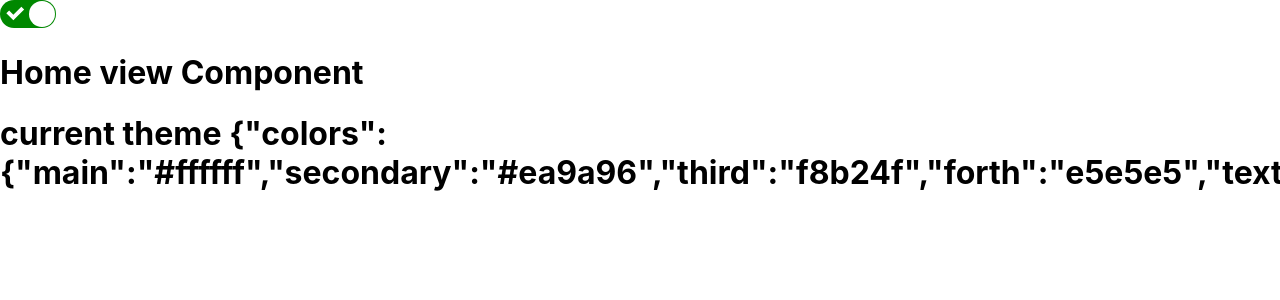
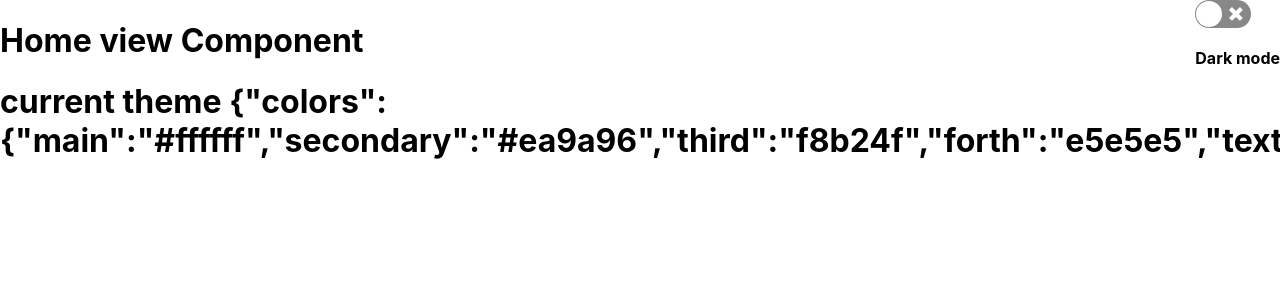
Before and after one commit to kloparn/Portfolio, a React (Create React App) app: page / in a window 1280 px wide. Shown: the top 300 px of the page. Built offline with nearby package versions, Linux system fonts and the light colour scheme.

Commit message:
updated so the darkmode enabler is at the right top side

```diff
--- a/src/App.tsx
+++ b/src/App.tsx
@@ -11,10 +11,16 @@ function App() {
   return (
     <ThemeProvider theme={lightMode ? theme : darkTheme}>
       <ScreenView>
-        <Switch
-          onChange={() => setMode(!lightMode)}
-          checked={lightMode}
-        ></Switch>
+        <SwitchContainer>
+          <Switch
+            onChange={() => setMode(!lightMode)}
+            checked={!lightMode}
+          ></Switch>
+          <DarkModeParagraph>
+            <b>Dark mode</b>
+          </DarkModeParagraph>
+        </SwitchContainer>
+        {/* Navbar shall go here with the {home(theme) going inside it}*/}
         {home(theme)}
         <h1>
           current theme{" "}
@@ -33,4 +39,13 @@ const ScreenView = styled.div`
   height: 100%;
 `;
 
+const SwitchContainer = styled.div`
+  float: right;
+  color: ${(props) => props.theme.colors.text};
+  display: table-row;
+`;
+const DarkModeParagraph = styled.p`
+  font-display: bold;
+`;
+
 export default App;
--- a/src/components/home.tsx
+++ b/src/components/home.tsx
@@ -1,5 +1,4 @@
 import React, { Component } from "react";
-import { theme, darkTheme } from "../styles/default-theme";
 import { DefaultTheme } from "styled-components";
 import styled, { ThemeProvider } from "styled-components";
 
```
